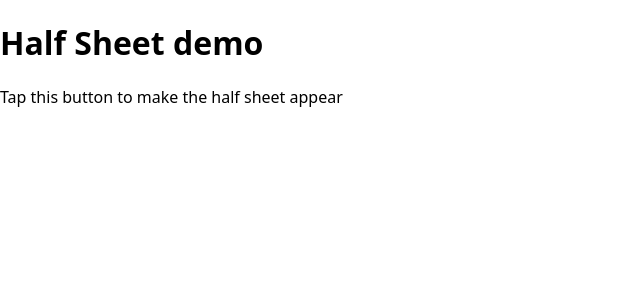
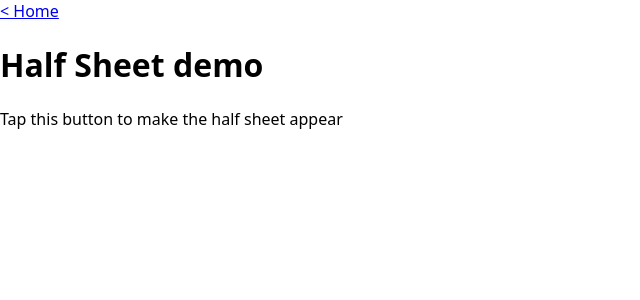
Before and after one commit to ayroblu/animations-demo-react, a React (Vite) app: page /half-sheet in a window 1280 px wide. Shown: the top 300 px of the page, without its empty margins (0-640 px from the left). Built offline with nearby package versions, Linux system fonts and the light colour scheme.

Commit message:
add home links

```diff
--- a/src/routes/HalfSheet.tsx
+++ b/src/routes/HalfSheet.tsx
@@ -2,6 +2,7 @@ import React from "react";
 import { HalfSheet } from "../components/HalfSheet";
 import { useViewTransitions } from "../lib/view-transitions";
 import style from "./HalfSheet.module.css";
+import { Link } from "react-router-dom";
 
 export function HalfSheetRoute() {
   const [visible, setVisible] = React.useState(false);
@@ -14,6 +15,7 @@ export function HalfSheetRoute() {
 
   return (
     <>
+      <Link to="/">&lt; Home</Link>
       <h1>Half Sheet demo</h1>
 
       <button onClick={toggleVisible}>
--- a/src/routes/SegmentedControl.tsx
+++ b/src/routes/SegmentedControl.tsx
@@ -2,6 +2,7 @@ import React from "react";
 import { SegmentedControl } from "../components/SegmentedControl";
 import { useNestedViewTransitions } from "../lib/view-transitions";
 import styles from "./SegmentedControl.module.css";
+import { Link } from "react-router-dom";
 
 export function SegmentedControlRoute() {
   const { wrapInViewTransition } = useNestedViewTransitions();
@@ -16,6 +17,7 @@ export function SegmentedControlRoute() {
   );
   return (
     <>
+      <Link to="/">&lt; Home</Link>
       <h1>Segmented Control demo</h1>
 
       <SegmentedControl
--- a/src/routes/SegmentedControlOld.tsx
+++ b/src/routes/SegmentedControlOld.tsx
@@ -1,5 +1,6 @@
 import React from "react";
 import { SegmentedControl } from "../components/SegmentedControl";
+import { Link } from "react-router-dom";
 
 export function SegmentedControlOldRoute() {
   const [, setValue] = React.useState<string>();
@@ -9,6 +10,7 @@ export function SegmentedControlOldRoute() {
   const { selectedRef } = useSelectedElement();
   return (
     <>
+      <Link to="/">&lt; Home</Link>
       <h1>Segmented Control Old demo</h1>
 
       <p>
```
